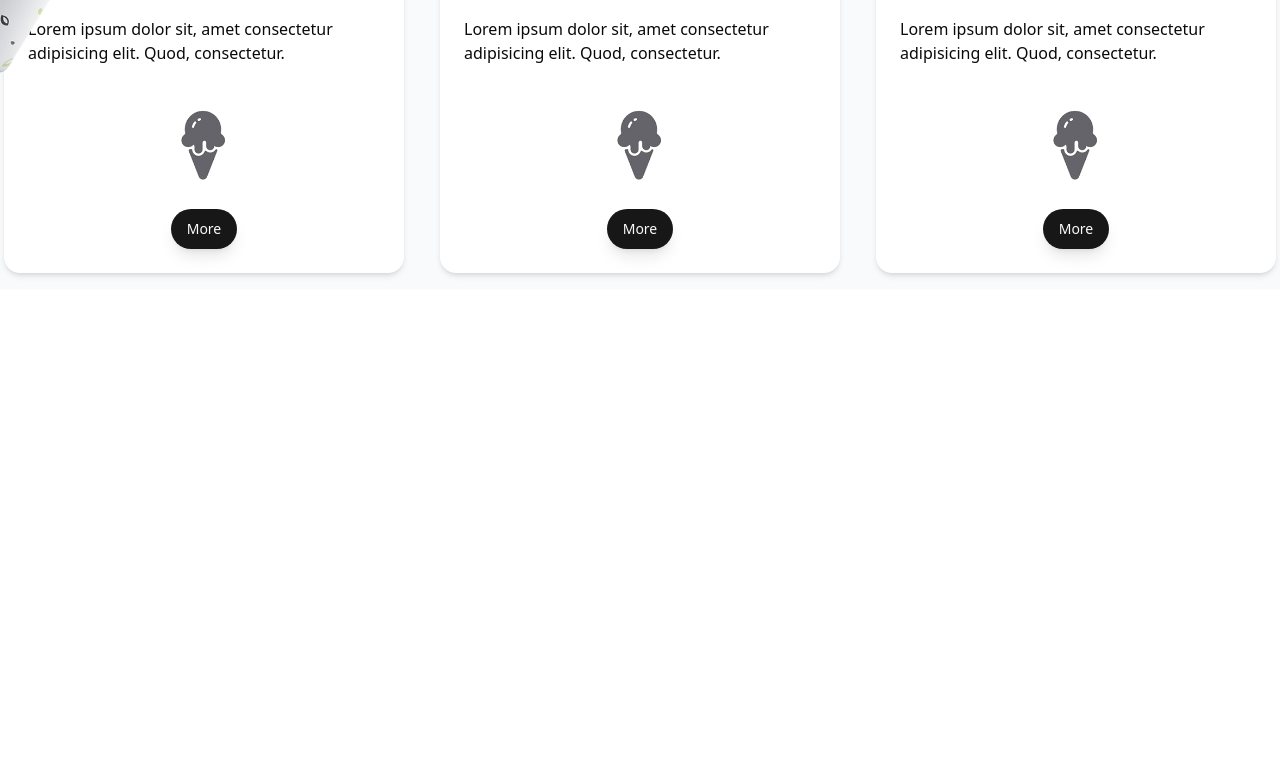
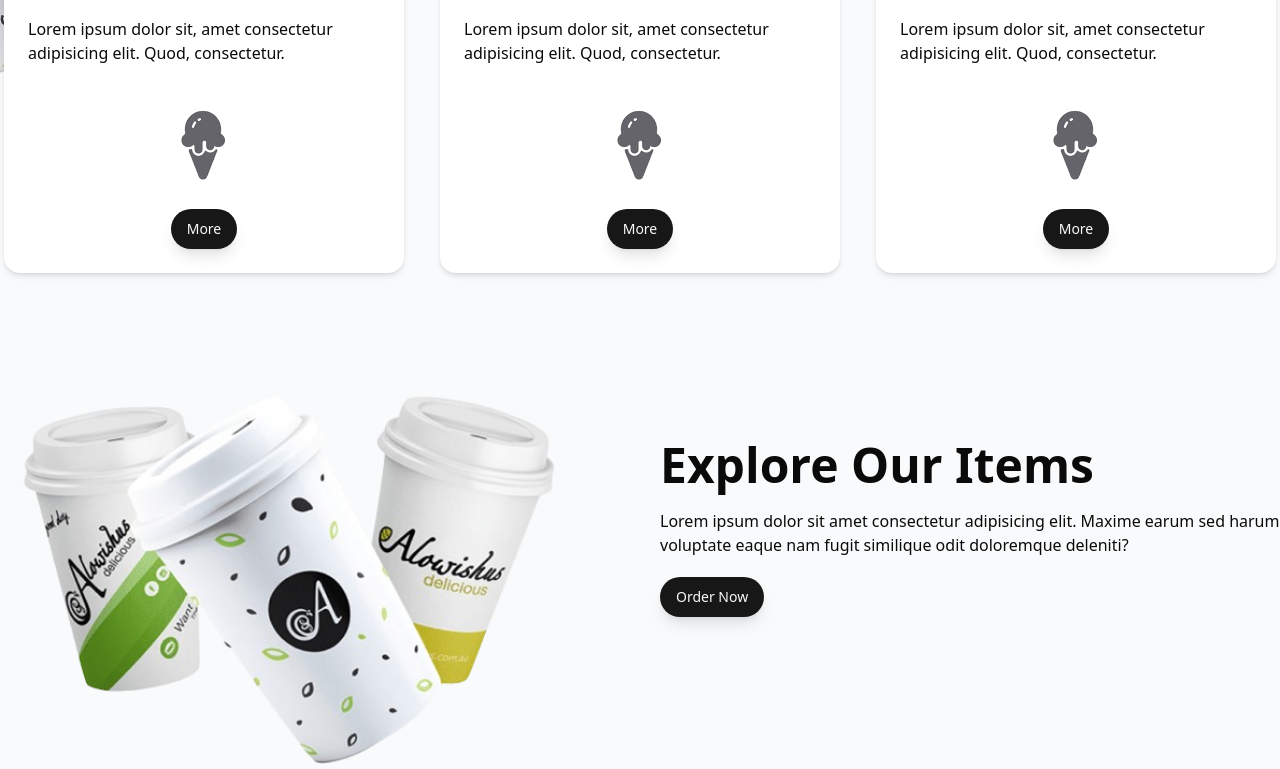
Before and after one commit to amir9877h/cofee-shop-nextjs, a Next.js app: page / in a window 1280 px wide. Shown: the part 1001-1770 px from the top of the page. Before the commit the page ends 1290 px from the top, so only its background shows below. Built offline with nearby package versions, Linux system fonts and the light colour scheme.

Commit message:
Adds OrderCoffee component to page
Adds the OrderCoffee component to the homepage layout,
allowing users to place coffee orders.
Also adds z-index to Explore component elements to ensure
they display correctly over any potential overlapping elements.

```diff
--- a/app/page.js
+++ b/app/page.js
@@ -1,6 +1,7 @@
 import Banner from "@/components/Banner";
 import Explore from "@/components/Explore";
 import Header from "@/components/Header";
+import OrderCoffee from "@/components/OrderCoffee";
 
 export default function Home() {
   return (
@@ -9,6 +10,7 @@ export default function Home() {
       <Header />
       <Banner />
       <Explore />
+      <OrderCoffee />
       {/* // </div> */}
     </>
   );
--- a/components/Explore.jsx
+++ b/components/Explore.jsx
@@ -15,7 +15,7 @@ const Explore = () => {
             alt="cofee"
           />
         </div>
-        <div className="max-w-[450px]">
+        <div className="max-w-[450px] z-10">
           <h1 className="text-5xl font-bold">Explore Our Items</h1>
           <p className="my-5 text-wrap">
             Lorem ipsum dolor sit amet consectetur adipisicing elit. Maxime
@@ -23,7 +23,7 @@ const Explore = () => {
             deleniti?
           </p>
         </div>
-        <div className="flex flex-wrap justify-center gap-9 max-lg:!max-w-[420px]">
+        <div className="flex flex-wrap justify-center gap-9 max-lg:!max-w-[420px] z-10">
           <div className="flex flex-col rounded-2xl max-w-[400px] p-6 shadow-md hover:scale-105 transition-all duration-300 bg-white">
             <h3 className="text-3xl font-semibold my-3">Ice Cream</h3>
             <p className="my-3">
--- /dev/null
+++ b/components/OrderCoffee.jsx
@@ -0,0 +1,37 @@
+import Image from "next/image";
+import React from "react";
+import { Button } from "./ui/button";
+
+const OrderCoffee = () => {
+  return (
+    <>
+      <div className="bg-gray-50">
+        <div className="max-w-7xl mx-auto">
+          <div className="grid grid-cols-2 gap-10 items-center">
+            <div>
+              <Image
+                src={`/coffee-mid.png`}
+                alt="banner"
+                width={600}
+                height={600}
+              />
+            </div>
+            <div>
+              <h1 className="text-5xl font-bold">Explore Our Items</h1>
+              <p className="my-5 text-wrap">
+                Lorem ipsum dolor sit amet consectetur adipisicing elit. Maxime
+                earum sed harum voluptate eaque nam fugit similique odit
+                doloremque deleniti?
+              </p>
+              <Button className="rounded-3xl shadow-lg hover:scale-105 transition-all">
+                Order Now
+              </Button>
+            </div>
+          </div>
+        </div>
+      </div>
+    </>
+  );
+};
+
+export default OrderCoffee;
```
